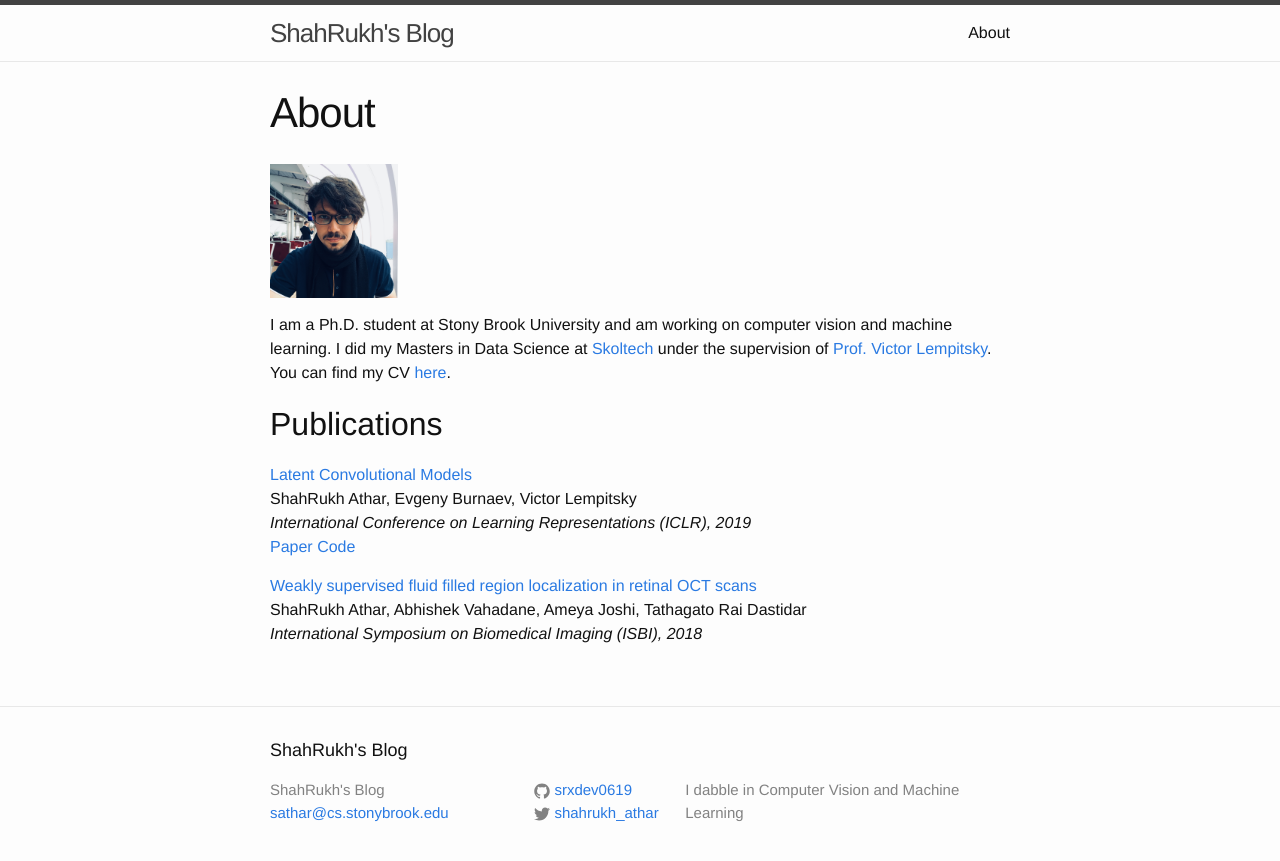
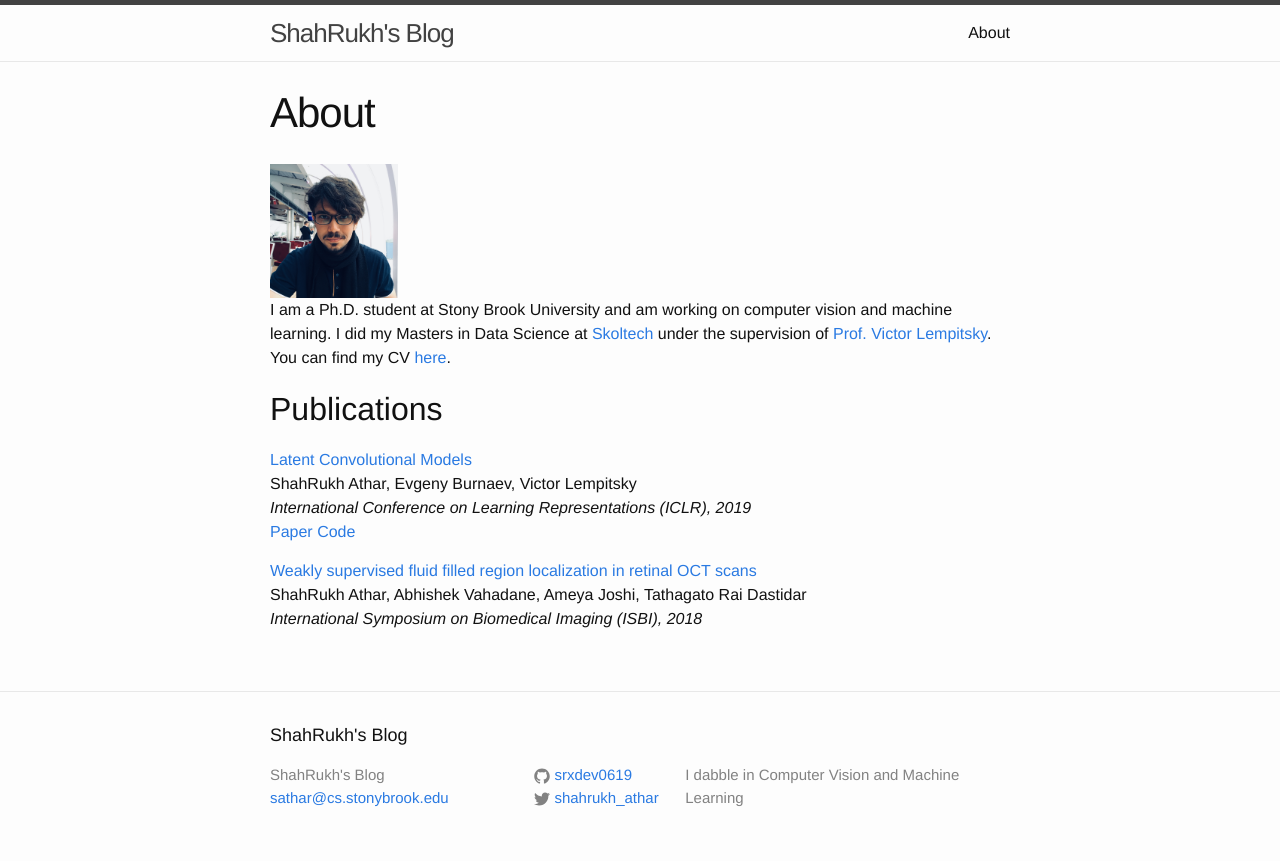
Before and after one commit to shahrukhathar/shahrukhathar.github.io, a Jekyll site: the page built from pages/about.md, in a window 1280 px wide. Shown: the top 861 px of the page. Built offline with Jekyll 4.4.1, drawn with Linux system fonts in a browser that asks for light colours.

Commit message:
Updated Page

```diff
--- a/pages/about.md
+++ b/pages/about.md
@@ -4,9 +4,7 @@ title: About
 permalink: /about/
 ---
 
-<img src="/images/IMG_2922.jpg" height="134px" width="128px" >
-
-
+<img src="/images/IMG_2922.jpg" height="134px" width="128px" ><br/>
 I am a Ph.D. student at Stony Brook University and am working on computer vision and machine learning. I did my Masters in Data Science at [Skoltech](https://http://www.skoltech.ru/en) under the supervision of [Prof. Victor Lempitsky](http://faculty.skoltech.ru/people/victorlempitsky). You can find my CV [here](/assets/CV.pdf).
 
 
```
